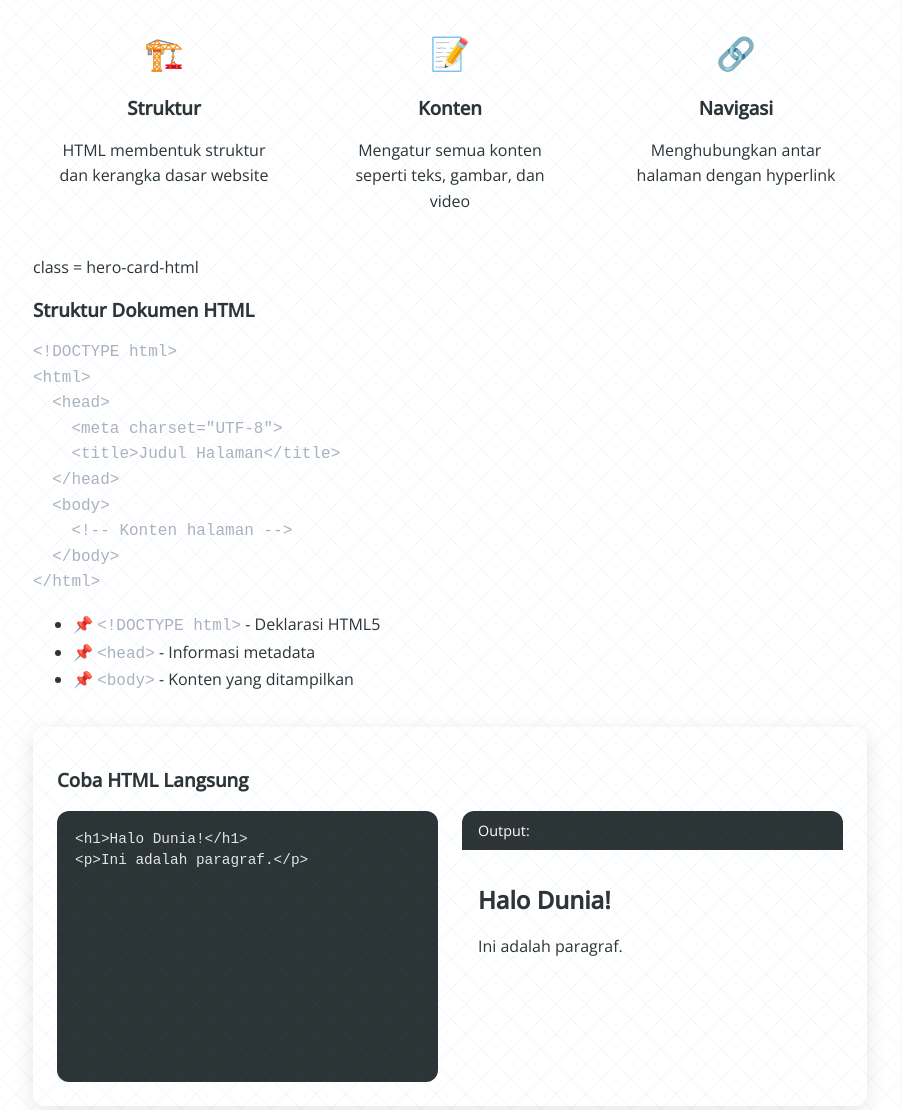
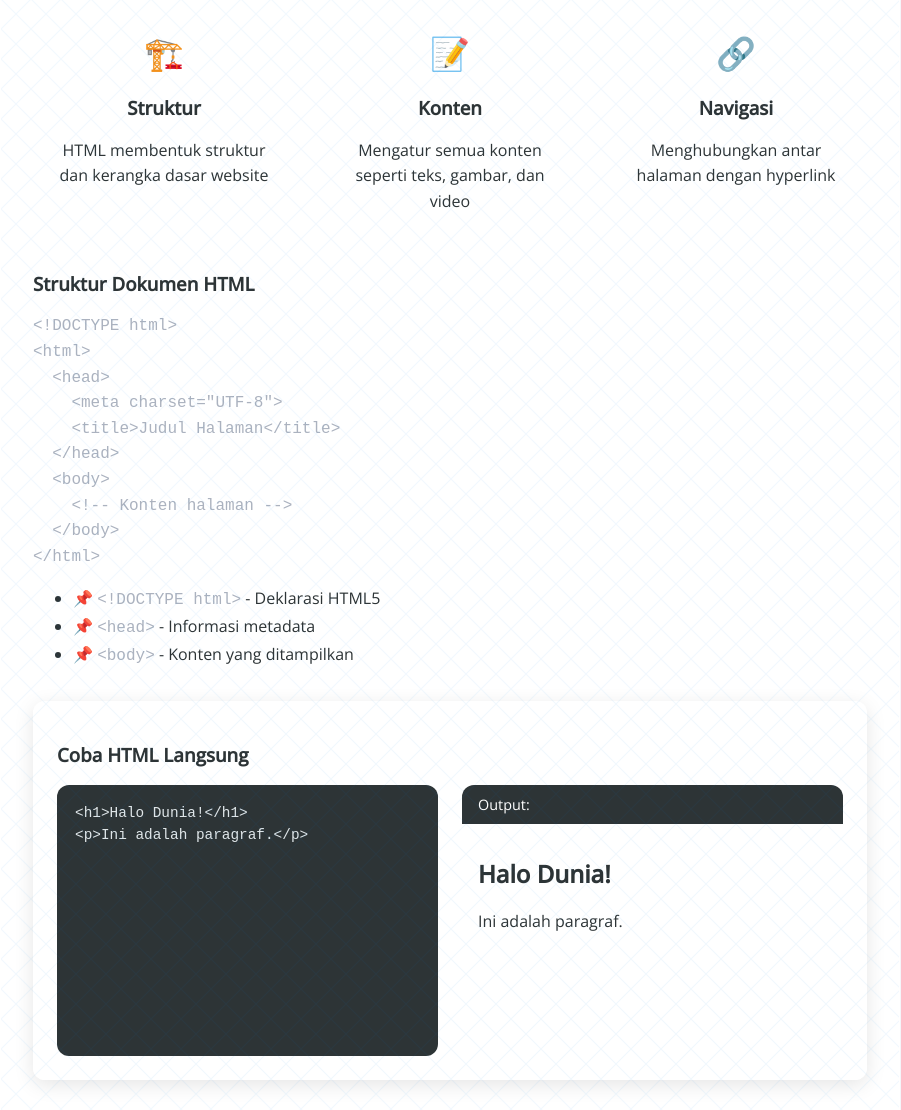
Before and after one commit to UDIN-COY/UDIN-COY.github.io, a plain HTML site: page html.html in a window 1280 px wide. Shown: the part 894-2004 px from the top of the page, without its empty margins (190-1091 px from the left). Drawn offline with nearby package versions, Linux system fonts and the light colour scheme.

Commit message:
Update html.html

```diff
--- a/html.html
+++ b/html.html
@@ -81,7 +81,6 @@
                 </div>
 
                 <!-- Diagram Struktur - Contoh struktur dokumen HTML -->
-                <div> class = hero-card-html</div>
                 <div class="structure-diagram">
                     <h3>Struktur Dokumen HTML</h3>
                     <div class="code-preview">
```
